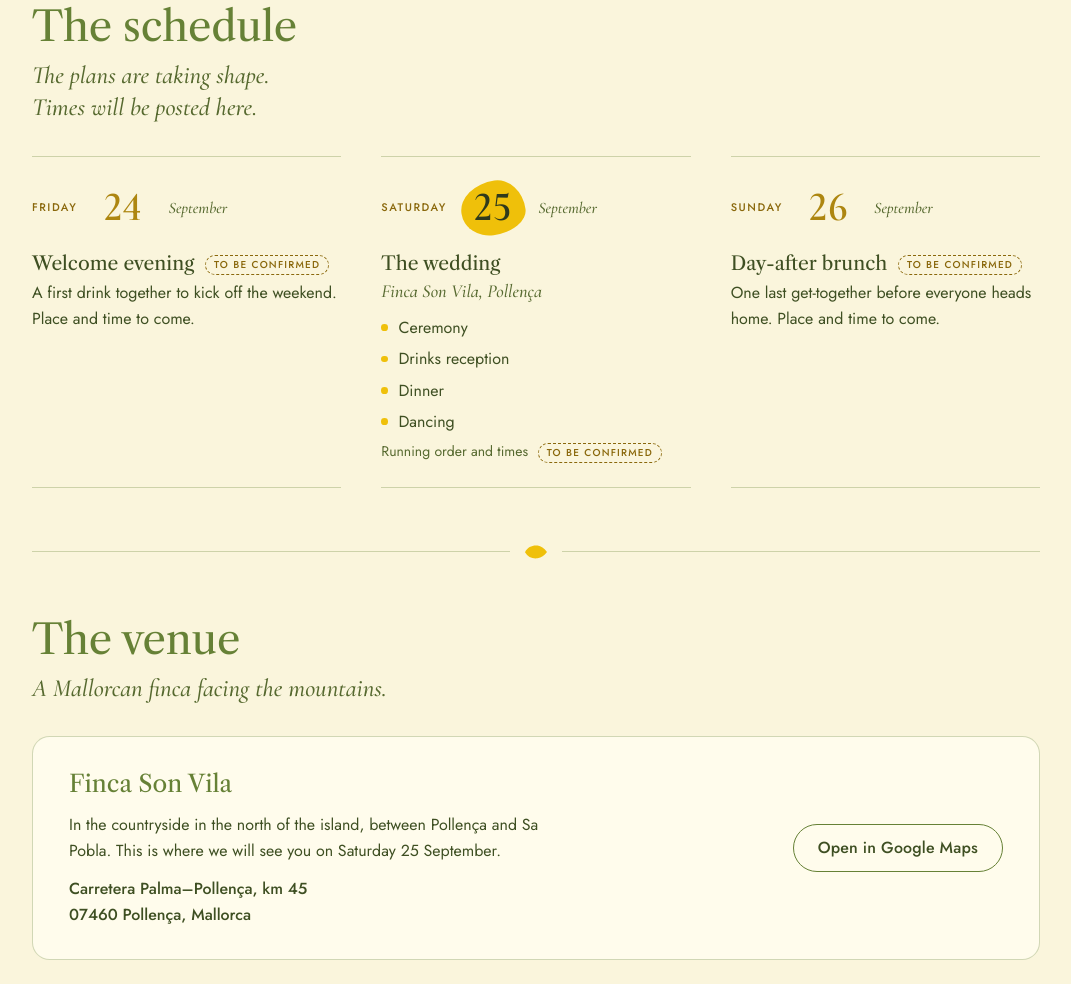
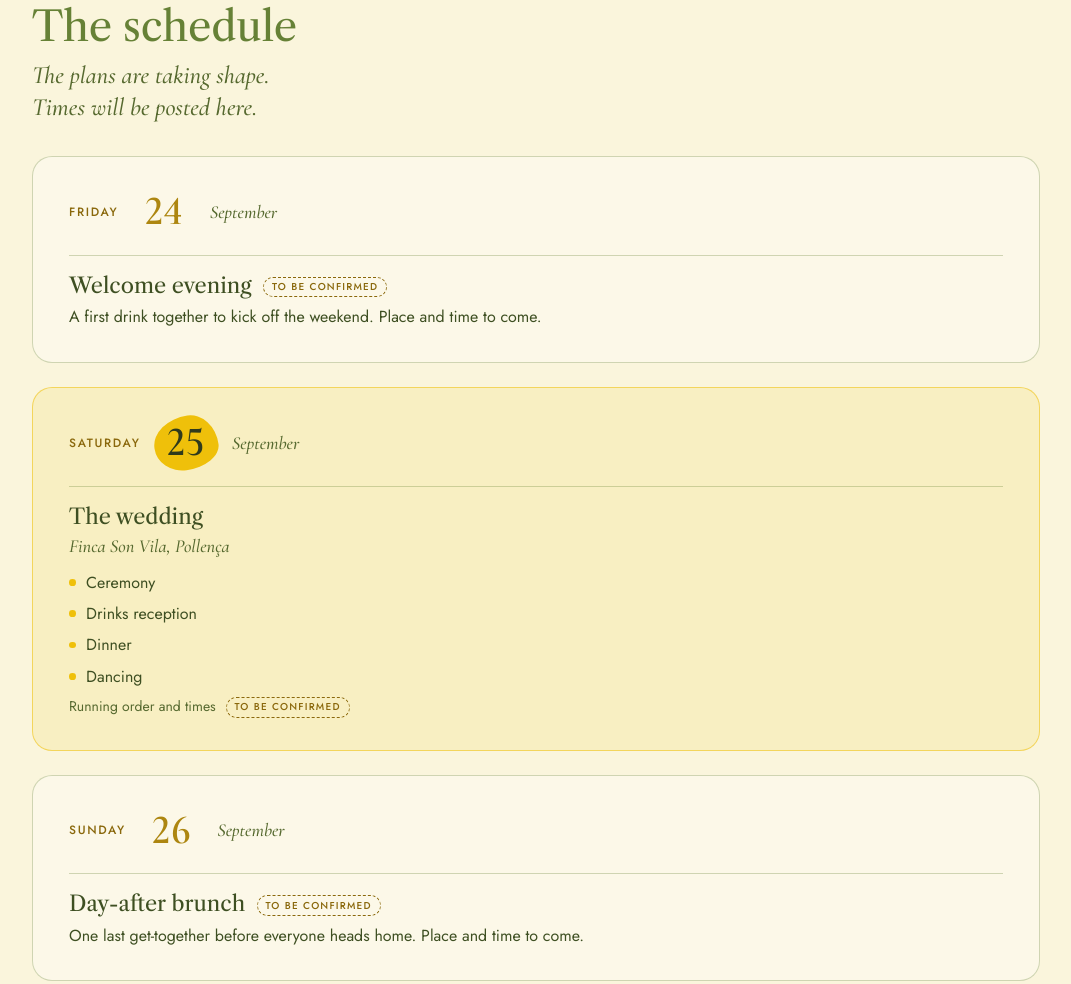
Before and after one commit to marvahakimi0604-dotcom/marva-jules-2027, a plain HTML site: page index.html in a window 1280 px wide. Shown: the part 1296-2280 px from the top of the page, without its empty margins (104-1175 px from the left). Drawn offline with nearby package versions, Linux system fonts and the light colour scheme.

Commit message:
Programme : un bloc par jour, empilés les uns sous les autres
Co-Authored-By: Claude Opus 5.5 <noreply@anthropic.com>
Claude-Session: https://claude.ai/code/session_01SzpN4HYBbAGRpmVzjb5h5U

```diff
--- a/index.html
+++ b/index.html
@@ -113,10 +113,12 @@ h3{font:400 1.2rem/1.25 var(--display);color:var(--ink);text-wrap:balance}
 .intro .sign{font:italic 400 1.15rem/1 var(--display);color:var(--olive);margin-top:1rem}
 
 /* Programme */
-.days{margin-top:1.5rem}
-.day{display:grid;grid-template-columns:4.5rem minmax(0,1fr);column-gap:1rem;padding:1.3rem 0;border-top:1px solid var(--rule)}
-.day:last-child{border-bottom:1px solid var(--rule)}
-.day-when{text-align:center}
+.days{margin-top:1.75rem;display:grid;gap:1.25rem}
+/* Un bloc par jour, empilés : la date en titre, le contenu dessous */
+.day{display:block;padding:1.35rem 1.25rem 1.5rem;border:1px solid var(--rule);border-radius:1.25rem;background:rgba(255,255,255,.35)}
+.day-main{background:rgba(239,192,10,.12);border-color:rgba(239,192,10,.55)}
+.day-when{display:flex;align-items:center;gap:.85rem;text-align:left;padding-bottom:1rem;margin-bottom:1rem;border-bottom:1px solid var(--rule)}
+.day-when .day-dow,.day-when .day-month,.day-when .day-num{margin:0}
 .day-dow{display:block;font:500 .6875rem/1 var(--text);letter-spacing:.14em;text-transform:uppercase;color:var(--ochre);margin-bottom:.45rem}
 .day-num{display:grid;place-items:center;width:4rem;height:3.35rem;margin:0 auto;font:600 2.6rem/1 var(--script);color:var(--gold);font-variant-numeric:lining-nums}
 .day-main .day-num{background:var(--lemon);color:#2F3A1C;border-radius:58% 42% 55% 45% / 52% 60% 40% 48%;transform:rotate(-8deg)}
@@ -224,7 +226,6 @@ input[aria-invalid="true"],select[aria-invalid="true"]{border-color:var(--alert)
 @media (max-width:21rem){
   :root{--gutter:1rem}
   .row{grid-template-columns:1fr;row-gap:.2rem}
-  .day{grid-template-columns:3.75rem minmax(0,1fr)}
 }
 /* ── Tablette ────────────────────────────────────────────── */
 @media (min-width:48rem){
@@ -264,11 +265,11 @@ input[aria-invalid="true"],select[aria-invalid="true"]{border-color:var(--alert)
   .lead{font-size:1.55rem;max-width:40ch}
 
   /* Programme : trois jours côte à côte */
-  .days{display:grid;grid-template-columns:repeat(3,minmax(0,1fr));column-gap:2.5rem;margin-top:2rem}
-  .day{grid-template-columns:1fr;row-gap:1rem;align-content:start;padding:1.5rem 0;border-bottom:1px solid var(--rule)}
-  .day-when{display:flex;align-items:center;gap:.85rem;text-align:left}
-  .day-dow,.day-month{margin:0}
-  .day-num{margin:0}
+  .days{gap:1.5rem;margin-top:2rem}
+  .day{padding:1.75rem 2.25rem 2rem}
+  .day-dow{font-size:.75rem}
+  .day-month{font-size:1.15rem}
+  .day h3{font-size:1.35rem}
 
   /* Lieu : texte à gauche, bouton à droite */
   .venue{grid-template-columns:minmax(0,1fr) auto;column-gap:2.5rem;padding:2rem 2.25rem;margin-top:2rem}
```
